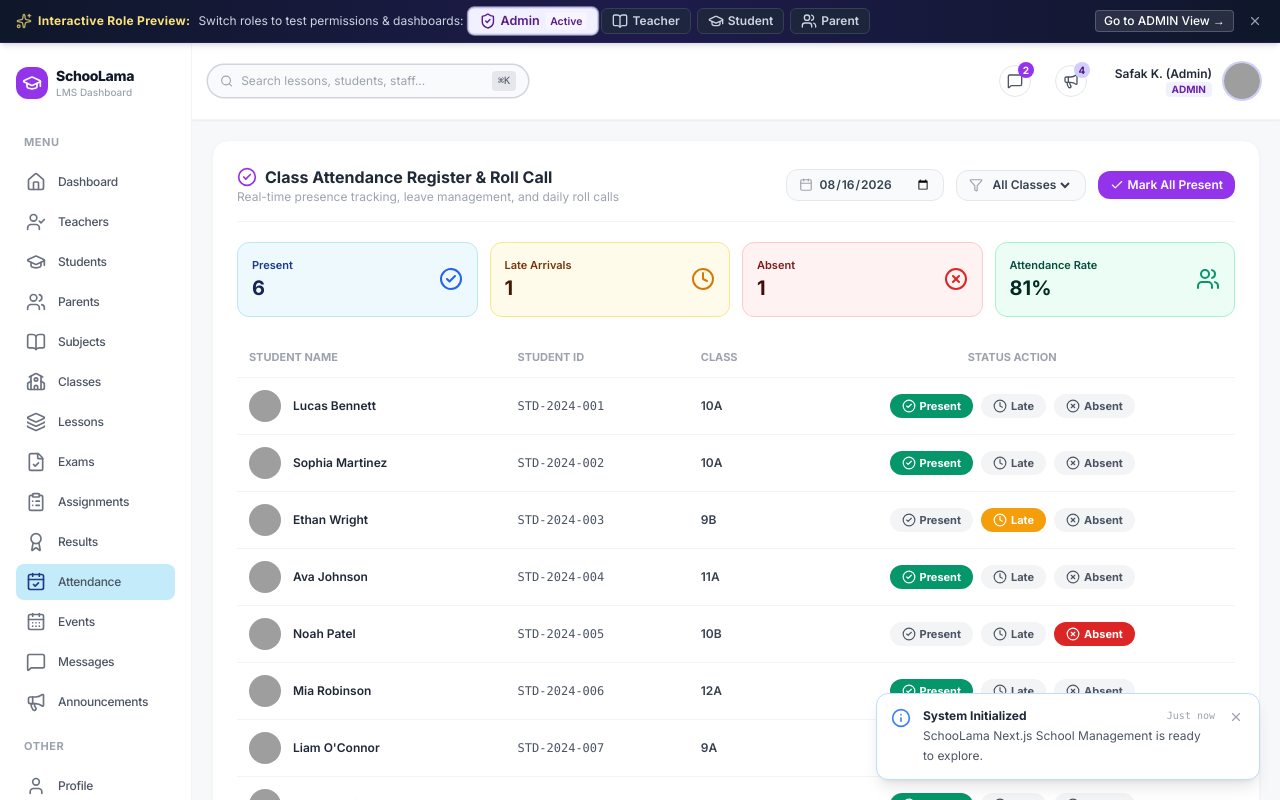
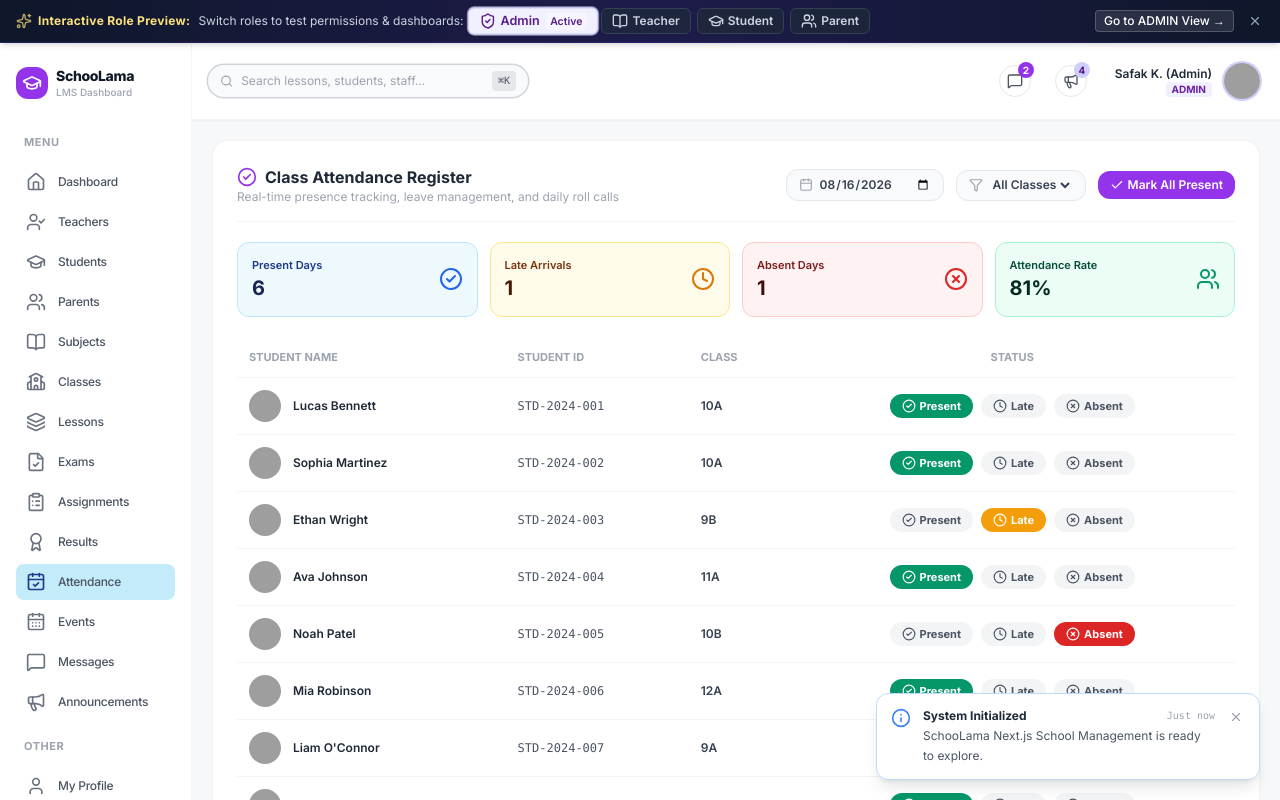
Before and after one commit to MuhammadQamar99/school-management-app-by-muhammad, a Next.js app in the folder school-management/: page /list/attendance in a window 1280 px wide. Built offline with nearby package versions, Linux system fonts and the light colour scheme; grey boxes are pictures that could not be loaded.

Commit message:
Add dynamic role-based sidebar and data isolation

```diff
--- a/school-management/src/app/(dashboard)/list/attendance/page.tsx
+++ b/school-management/src/app/(dashboard)/list/attendance/page.tsx
@@ -2,7 +2,7 @@
 
 import React, { useState } from "react";
 import { useApp } from "@/context/AppContext";
-import { CheckCircle2, XCircle, Clock, Calendar, Users, Filter, Check, Save } from "lucide-react";
+import { CheckCircle2, XCircle, Clock, Calendar, Users, Filter, Check } from "lucide-react";
 import Image from "next/image";
 
 export default function AttendancePage() {
@@ -10,10 +10,21 @@ export default function AttendancePage() {
   const [selectedClass, setSelectedClass] = useState<string>("All");
   const [selectedDate, setSelectedDate] = useState<string>("2026-08-16");
 
+  // 🔒 DATA ISOLATION:
+  const roleStudents = students.filter((s) => {
+    if (role === "student" || role === "parent") {
+      return s.name.toLowerCase() === "lucas bennett";
+    }
+    if (role === "teacher") {
+      return s.class === "10A" || s.class === "11A";
+    }
+    return true;
+  });
+
   const filteredStudents =
     selectedClass === "All"
-      ? students
-      : students.filter((s) => s.class === selectedClass);
+      ? roleStudents
+      : roleStudents.filter((s) => s.class === selectedClass);
 
   const getStudentStatus = (studentId: number) => {
     const record = attendanceRecords.find(
@@ -47,10 +58,16 @@ export default function AttendancePage() {
         <div>
           <h1 className="text-base font-bold text-gray-800 flex items-center gap-2">
             <CheckCircle2 className="w-5 h-5 text-purple-600" />
-            Class Attendance Register & Roll Call
+            {role === "student"
+              ? "My Daily Attendance History"
+              : role === "parent"
+              ? "Child's Attendance Report"
+              : "Class Attendance Register"}
           </h1>
           <p className="text-xs text-gray-400">
-            Real-time presence tracking, leave management, and daily roll calls
+            {role === "student" || role === "parent"
+              ? "Official presence logs and punctuality percentage for Lucas Bennett"
+              : "Real-time presence tracking, leave management, and daily roll calls"}
           </p>
         </div>
 
@@ -66,6 +83,8 @@ export default function AttendancePage() {
             />
           </div>
 
+          {(role === "admin" || role === "teacher") && (
+            <>
               <div className="flex items-center gap-1.5 text-xs bg-gray-50 px-3 py-1.5 rounded-xl border border-gray-200">
                 <Filter className="w-3.5 h-3.5 text-gray-400" />
                 <select
@@ -79,12 +98,9 @@ export default function AttendancePage() {
                   <option value="9A">Class 9A</option>
                   <option value="9B">Class 9B</option>
                   <option value="11A">Class 11A</option>
-              <option value="11B">Class 11B</option>
-              <option value="12A">Class 12A</option>
                 </select>
               </div>
 
-          {(role === "admin" || role === "teacher") && (
               <button
                 onClick={markAllPresent}
                 className="bg-purple-600 hover:bg-purple-700 text-white text-xs font-semibold px-3 py-1.5 rounded-xl shadow-xs transition flex items-center gap-1"
@@ -92,6 +108,7 @@ export default function AttendancePage() {
                 <Check className="w-3.5 h-3.5" />
                 Mark All Present
               </button>
+            </>
           )}
         </div>
       </div>
@@ -100,7 +117,7 @@ export default function AttendancePage() {
       <div className="grid grid-cols-2 sm:grid-cols-4 gap-3">
         <div className="bg-lamaSkyLight p-3.5 rounded-xl border border-sky-200 flex items-center justify-between">
           <div>
-            <p className="text-[11px] text-blue-900 font-semibold">Present</p>
+            <p className="text-[11px] text-blue-900 font-semibold">Present Days</p>
             <h3 className="text-xl font-bold text-blue-950">{presentCount}</h3>
           </div>
           <CheckCircle2 className="w-6 h-6 text-blue-600" />
@@ -116,7 +133,7 @@ export default function AttendancePage() {
 
         <div className="bg-red-50 p-3.5 rounded-xl border border-red-200 flex items-center justify-between">
           <div>
-            <p className="text-[11px] text-red-900 font-semibold">Absent</p>
+            <p className="text-[11px] text-red-900 font-semibold">Absent Days</p>
             <h3 className="text-xl font-bold text-red-950">{absentCount}</h3>
           </div>
           <XCircle className="w-6 h-6 text-red-600" />
@@ -131,7 +148,7 @@ export default function AttendancePage() {
         </div>
       </div>
 
-      {/* STUDENT ROSTER ROLL CALL */}
+      {/* ROSTER TABLE */}
       <div className="overflow-x-auto">
         <table className="w-full text-left text-xs border-collapse">
           <thead>
@@ -139,7 +156,7 @@ export default function AttendancePage() {
               <th className="py-3 px-3">Student Name</th>
               <th className="py-3 px-3">Student ID</th>
               <th className="py-3 px-3">Class</th>
-              <th className="py-3 px-3 text-center">Status Action</th>
+              <th className="py-3 px-3 text-center">Status</th>
             </tr>
           </thead>
           <tbody className="divide-y divide-gray-100">
@@ -163,6 +180,7 @@ export default function AttendancePage() {
                   <td className="py-3 px-3 font-mono text-gray-600">{student.studentId}</td>
                   <td className="py-3 px-3 font-semibold text-gray-700">{student.class}</td>
                   <td className="py-3 px-3">
+                    {role === "admin" || role === "teacher" ? (
                       <div className="flex items-center justify-center gap-2">
                         <button
                           onClick={() => handleStatusChange(student.id, "PRESENT")}
@@ -200,6 +218,24 @@ export default function AttendancePage() {
                           Absent
                         </button>
                       </div>
+                    ) : (
+                      <div className="text-center">
+                        <span
+                          className={`font-bold px-3 py-1 rounded-full text-[11px] inline-flex items-center gap-1 ${
+                            status === "PRESENT"
+                              ? "bg-emerald-100 text-emerald-800"
+                              : status === "LATE"
+                              ? "bg-amber-100 text-amber-800"
+                              : "bg-red-100 text-red-800"
+                          }`}
+                        >
+                          {status === "PRESENT" && <CheckCircle2 className="w-3.5 h-3.5" />}
+                          {status === "LATE" && <Clock className="w-3.5 h-3.5" />}
+                          {status === "ABSENT" && <XCircle className="w-3.5 h-3.5" />}
+                          {status}
+                        </span>
+                      </div>
+                    )}
                   </td>
                 </tr>
               );
--- a/school-management/src/components/Menu.tsx
+++ b/school-management/src/components/Menu.tsx
@@ -21,7 +21,6 @@ import {
   Megaphone,
   User,
   Settings,
-  LogOut,
 } from "lucide-react";
 
 interface MenuItem {
@@ -35,7 +34,8 @@ export const Menu = () => {
   const pathname = usePathname();
   const { role } = useApp();
 
-  const menuItems: { title: string; items: MenuItem[] }[] = [
+  const getMenuSections = () => {
+    return [
       {
         title: "MENU",
         items: [
@@ -49,59 +49,79 @@ export const Menu = () => {
             icon: <UserCheck className="w-5 h-5" />,
             label: "Teachers",
             href: "/list/teachers",
-          visible: ["admin", "teacher"],
+            visible: ["admin"], // Sirf Admin
           },
           {
             icon: <GraduationCap className="w-5 h-5" />,
-          label: "Students",
+            label: role === "teacher" ? "My Students" : "Students",
             href: "/list/students",
-          visible: ["admin", "teacher"],
+            visible: ["admin", "teacher"], // Student aur Parent se HIDE
           },
           {
             icon: <Users className="w-5 h-5" />,
             label: "Parents",
             href: "/list/parents",
-          visible: ["admin", "teacher"],
+            visible: ["admin"], // Sirf Admin
           },
           {
             icon: <BookOpen className="w-5 h-5" />,
             label: "Subjects",
             href: "/list/subjects",
-          visible: ["admin"],
+            visible: ["admin"], // Sirf Admin
           },
           {
             icon: <School className="w-5 h-5" />,
-          label: "Classes",
+            label: role === "teacher" ? "My Classes" : "Classes",
             href: "/list/classes",
-          visible: ["admin", "teacher"],
+            visible: ["admin", "teacher"], // Student aur Parent se HIDE
           },
           {
             icon: <Layers className="w-5 h-5" />,
-          label: "Lessons",
+            label: role === "teacher" ? "Teaching Schedule" : "Lessons",
             href: "/list/lessons",
             visible: ["admin", "teacher"],
           },
           {
             icon: <FileCheck className="w-5 h-5" />,
-          label: "Exams",
+            label:
+              role === "student"
+                ? "My Exams"
+                : role === "parent"
+                ? "Child's Exams"
+                : "Exams",
             href: "/list/exams",
             visible: ["admin", "teacher", "student", "parent"],
           },
           {
             icon: <ClipboardList className="w-5 h-5" />,
-          label: "Assignments",
+            label:
+              role === "student"
+                ? "My Assignments"
+                : role === "parent"
+                ? "Child's Tasks"
+                : "Assignments",
             href: "/list/assignments",
             visible: ["admin", "teacher", "student", "parent"],
           },
           {
             icon: <Award className="w-5 h-5" />,
-          label: "Results",
+            label:
+              role === "student"
+                ? "My Results"
+                : role === "parent"
+                ? "Child's Report"
+                : "Results",
             href: "/list/results",
             visible: ["admin", "teacher", "student", "parent"],
           },
           {
             icon: <CalendarCheck className="w-5 h-5" />,
-          label: "Attendance",
+            label:
+              role === "student"
+                ? "My Attendance"
+                : role === "parent"
+                ? "Child's Attendance"
+                : "Attendance",
             href: "/list/attendance",
             visible: ["admin", "teacher", "student", "parent"],
           },
@@ -130,7 +150,7 @@ export const Menu = () => {
         items: [
           {
             icon: <User className="w-5 h-5" />,
-          label: "Profile",
+            label: "My Profile",
             href: "/profile",
             visible: ["admin", "teacher", "student", "parent"],
           },
@@ -138,21 +158,27 @@ export const Menu = () => {
             icon: <Settings className="w-5 h-5" />,
             label: "Settings",
             href: "/settings",
-          visible: ["admin", "teacher", "student", "parent"],
+            visible: ["admin"], // Sirf Admin
           },
         ],
       },
     ];
+  };
+
+  const menuSections = getMenuSections();
 
   return (
     <div className="mt-4 text-sm flex flex-col gap-2 pb-6">
-      {menuItems.map((section) => (
+      {menuSections.map((section) => {
+        const visibleItems = section.items.filter((item) => item.visible.includes(role));
+        if (visibleItems.length === 0) return null;
+
+        return (
           <div className="flex flex-col gap-1" key={section.title}>
             <span className="hidden lg:block text-gray-400 font-bold text-[11px] my-2 tracking-wider px-2">
               {section.title}
             </span>
-          {section.items.map((item) => {
-            if (item.visible.includes(role)) {
+            {visibleItems.map((item) => {
               const isActive =
                 item.href === `/${role}`
                   ? pathname === `/${role}` || (pathname === "/" && role === "admin")
@@ -167,7 +193,11 @@ export const Menu = () => {
                   }`}
                   title={item.label}
                 >
-                  <span className={`transition-transform group-hover:scale-110 ${isActive ? "text-blue-900" : "text-gray-500"}`}>
+                  <span
+                    className={`transition-transform group-hover:scale-110 ${
+                      isActive ? "text-blue-900" : "text-gray-500"
+                    }`}
+                  >
                     {item.icon}
                   </span>
                   <span className="hidden lg:block text-xs font-medium tracking-tight">
@@ -175,11 +205,10 @@ export const Menu = () => {
                   </span>
                 </Link>
               );
-            }
-            return null;
             })}
           </div>
-      ))}
+        );
+      })}
     </div>
   );
 };
```
Also changed, not shown: school-management/src/app/(dashboard)/list/results/page.tsx (+34 -7 lines). Lines whose indentation alone changed are shown as unchanged.
